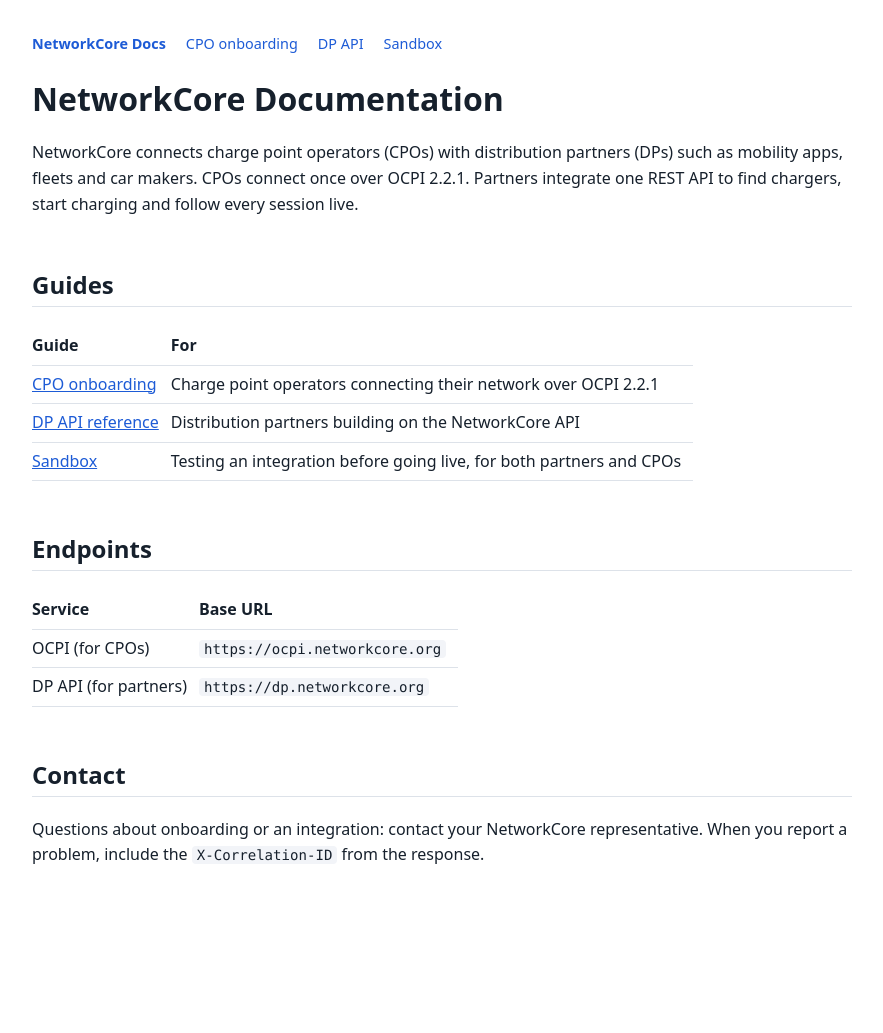
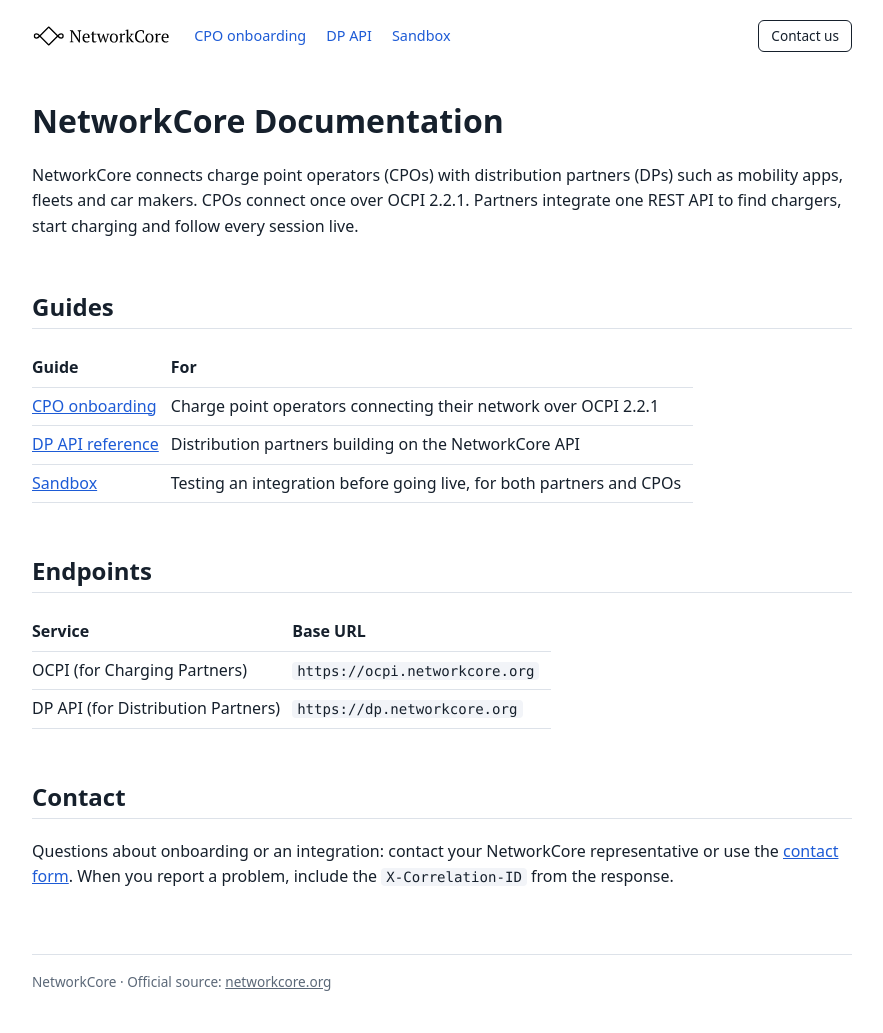
Before and after one commit to NetworkCore-AG/networkcore-documentation, a Jekyll site: the page built from README.md, in a window 1280 px wide. Shown: the whole page, without its empty margins (198-1081 px from the left). Built offline with Jekyll 4.4.1, drawn with Linux system fonts in a browser that asks for light colours; our own code applies the rules of GitHub Pages for plain Markdown files; before the commit the page ends 948 px from its top, so only the background shows below that.

Commit message:
docs: logo, contact button, footer, partner labels, OCPI docs link (#13)
Co-authored-by: V L <vl@Vs-MacBook-Pro.local>
Co-authored-by: Claude Sonnet 5.5 <noreply@anthropic.com>

```diff
--- a/README.md
+++ b/README.md
@@ -16,10 +16,11 @@ REST API to find chargers, start charging and follow every session live.
 
 | Service | Base URL |
 | --- | --- |
-| OCPI (for CPOs) | `https://ocpi.networkcore.org` |
-| DP API (for partners) | `https://dp.networkcore.org` |
+| OCPI (for Charging Partners) | `https://ocpi.networkcore.org` |
+| DP API (for Distribution Partners) | `https://dp.networkcore.org` |
 
 ## Contact
 
-Questions about onboarding or an integration: contact your NetworkCore representative. When you
-report a problem, include the `X-Correlation-ID` from the response.
+Questions about onboarding or an integration: contact your NetworkCore representative or use the
+[contact form](https://www.networkcore.org/#contact). When you report a problem, include the
+`X-Correlation-ID` from the response.
--- a/_layouts/default.html
+++ b/_layouts/default.html
@@ -7,12 +7,21 @@
 <meta name="description" content="{{ site.description }}">
 <style>
 :root { --bg: #fff; --fg: #16202c; --muted: #5b6878; --line: #dde2e9; --code: #f2f4f8; --accent: #1d5bd6; color-scheme: light dark; }
-@media (prefers-color-scheme: dark) { :root { --bg: #0f141b; --fg: #e6ebf2; --muted: #93a0b2; --line: #2a3442; --code: #1c2531; --accent: #7aa7ff; } }
+@media (prefers-color-scheme: dark) { :root { --bg: #0f141b; --fg: #e6ebf2; --muted: #93a0b2; --line: #2a3442; --code: #1c2531; --accent: #7aa7ff; } .brand img { filter: brightness(0) invert(1); } }
 body { margin: 0; background: var(--bg); color: var(--fg); font: 16px/1.6 system-ui, -apple-system, "Segoe UI", sans-serif; }
-main { max-width: 820px; margin: 0 auto; padding: 32px 16px 64px; }
-nav { font-size: 0.9rem; margin-bottom: 24px; display: flex; flex-wrap: wrap; gap: 6px 20px; }
+header { max-width: 820px; margin: 0 auto; padding: 20px 16px 0; display: flex; flex-wrap: wrap; align-items: center; gap: 10px 24px; }
+.brand { display: flex; line-height: 0; }
+.brand img { height: 22px; width: auto; filter: brightness(0); }
+nav { font-size: 0.9rem; display: flex; flex-wrap: wrap; gap: 6px 20px; }
 nav a { text-decoration: none; }
 nav a[aria-current] { color: var(--fg); font-weight: 600; }
+.contact { margin-left: auto; font-size: 0.85rem; color: var(--fg); border: 1px solid var(--fg); border-radius: 6px; padding: 4px 12px; text-decoration: none; }
+.contact:hover { background: var(--fg); color: var(--bg); }
+main { max-width: 820px; margin: 0 auto; padding: 28px 16px 48px; }
+footer { max-width: 820px; margin: 0 auto; padding: 0 16px 40px; }
+footer p { margin: 0; padding-top: 16px; border-top: 1px solid var(--line); color: var(--muted); font-size: 0.85rem; }
+footer a { color: var(--muted); }
+@media (max-width: 560px) { nav { order: 3; flex-basis: 100%; } }
 a { color: var(--accent); }
 h1, h2, h3 { line-height: 1.25; }
 h2 { margin-top: 2.2em; padding-bottom: 6px; border-bottom: 1px solid var(--line); }
@@ -34,15 +43,21 @@ hr { border: 0; border-top: 1px solid var(--line); margin: 2.5em 0; }
 </style>
 </head>
 <body>
+<header>
+  <a class="brand" href="{{ '/' | relative_url }}"><img src="{{ '/assets/networkcore-logo.svg' | relative_url }}" alt="NetworkCore"></a>
+  <nav>
+    <a href="{{ '/cpo/onboarding.html' | relative_url }}"{% if page.url == '/cpo/onboarding.html' %} aria-current="page"{% endif %}>CPO onboarding</a>
+    <a href="{{ '/dp-api/reference.html' | relative_url }}"{% if page.url == '/dp-api/reference.html' %} aria-current="page"{% endif %}>DP API</a>
+    <a href="{{ '/sandbox.html' | relative_url }}"{% if page.url == '/sandbox.html' %} aria-current="page"{% endif %}>Sandbox</a>
+  </nav>
+  <a class="contact" href="https://www.networkcore.org/#contact">Contact us</a>
+</header>
 <main>
-<nav>
-  <a href="{{ '/' | relative_url }}"><b>NetworkCore Docs</b></a>
-  <a href="{{ '/cpo/onboarding.html' | relative_url }}"{% if page.url == '/cpo/onboarding.html' %} aria-current="page"{% endif %}>CPO onboarding</a>
-  <a href="{{ '/dp-api/reference.html' | relative_url }}"{% if page.url == '/dp-api/reference.html' %} aria-current="page"{% endif %}>DP API</a>
-  <a href="{{ '/sandbox.html' | relative_url }}"{% if page.url == '/sandbox.html' %} aria-current="page"{% endif %}>Sandbox</a>
-</nav>
 {{ content }}
 </main>
+<footer>
+  <p>NetworkCore · Official source: <a href="https://www.networkcore.org">networkcore.org</a></p>
+</footer>
 <script>
 // A link to a collapsed section (e.g. from the levels table) opens it.
 function openTarget() {
```
Also changed, not shown: cpo/onboarding.md (+1 -1 lines), llms.txt (+7 -1 lines), assets/networkcore-logo.svg (added).
